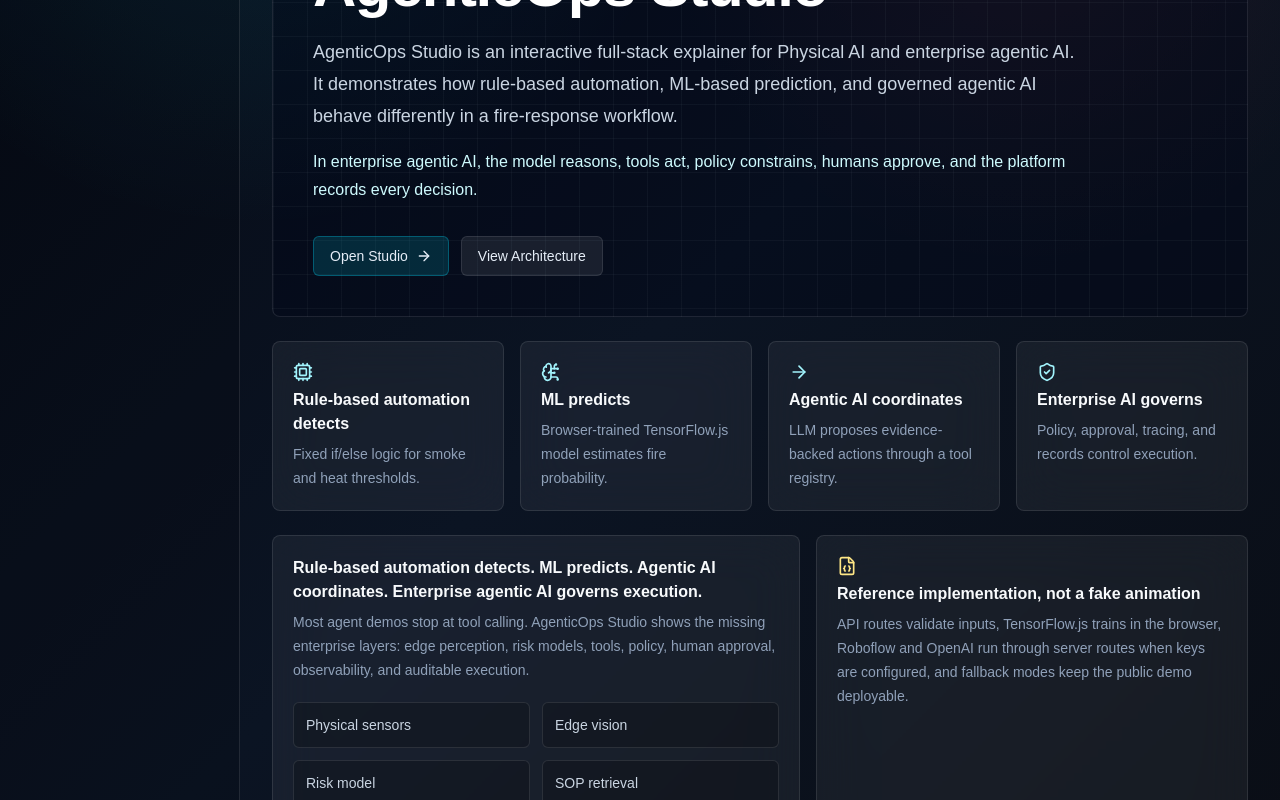
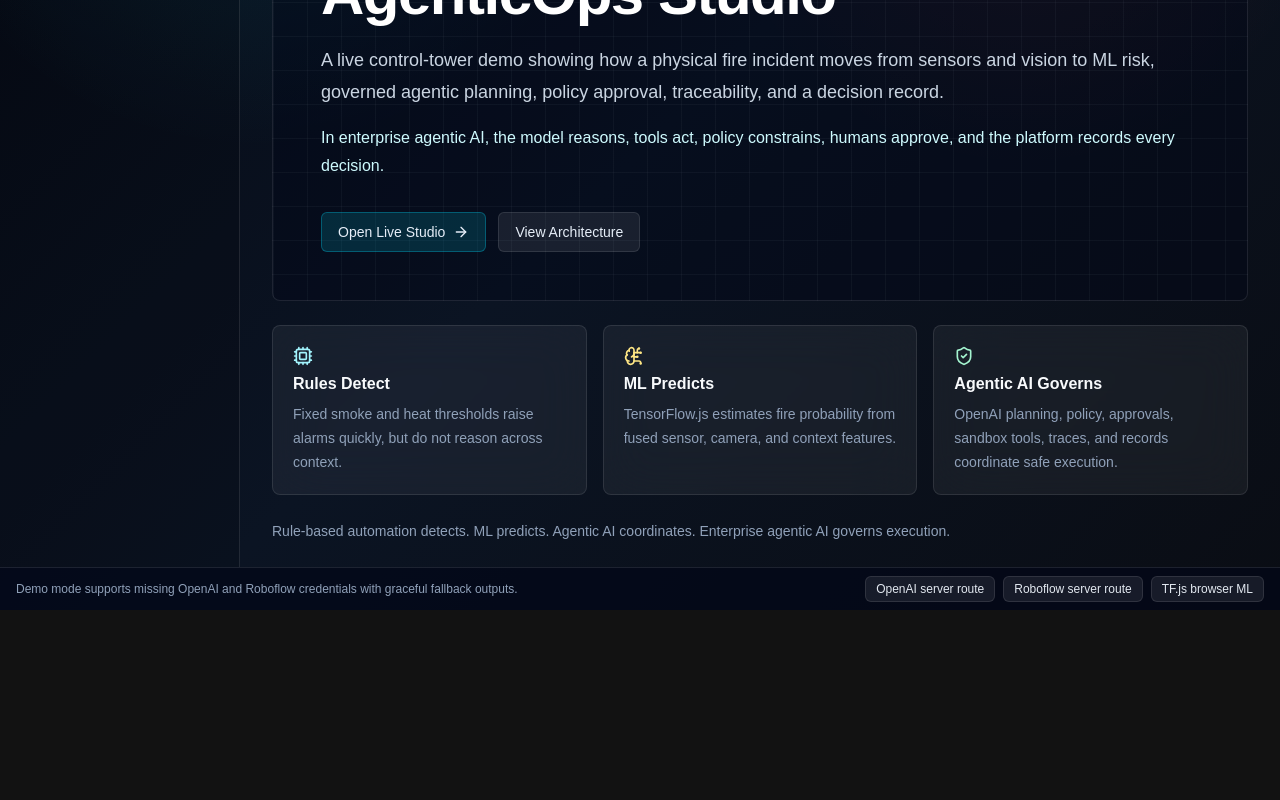
Before and after one commit to ajaycyril/agenticops-studio, a Next.js app: page / in a window 1280 px wide. Shown: the part 220-1020 px from the top of the page. After the commit the page ends 830 px from the top, so only its background shows below. Built offline with nearby package versions, Linux system fonts and the light colour scheme.

Commit message:
Simplify showcase UX and keep agentic depth focused

```diff
--- a/app/page.tsx
+++ b/app/page.tsx
@@ -1,35 +1,27 @@
 import Link from "next/link";
-import type { LucideIcon } from "lucide-react";
-import { ArrowRight, BrainCircuit, Cpu, FileJson, ShieldCheck } from "lucide-react";
+import { ArrowRight, BrainCircuit, Cpu, ShieldCheck } from "lucide-react";
 import { AppShell } from "@/components/layout/AppShell";
 import { Badge } from "@/components/ui/badge";
 import { Button } from "@/components/ui/button";
-import { Card, CardContent, CardDescription, CardHeader, CardTitle } from "@/components/ui/card";
+import { Card, CardDescription, CardHeader, CardTitle } from "@/components/ui/card";
 import { ENTERPRISE_LINE, PRODUCT_THESIS } from "@/lib/constants";
 
 export default function HomePage() {
-  const cards: Array<[string, string, LucideIcon]> = [
-    ["Rule-based automation detects", "Fixed if/else logic for smoke and heat thresholds.", Cpu],
-    ["ML predicts", "Browser-trained TensorFlow.js model estimates fire probability.", BrainCircuit],
-    ["Agentic AI coordinates", "LLM proposes evidence-backed actions through a tool registry.", ArrowRight],
-    ["Enterprise AI governs", "Policy, approval, tracing, and records control execution.", ShieldCheck]
-  ];
-
   return (
     <AppShell>
-      <section className="glass-grid overflow-hidden rounded-lg border border-white/10 bg-slate-950/40 p-6 md:p-10">
-        <div className="max-w-4xl">
+      <section className="glass-grid overflow-hidden rounded-lg border border-white/10 bg-slate-950/40 p-6 md:p-12">
+        <div className="max-w-5xl">
           <Badge className="border-cyan-300/30 bg-cyan-300/10 text-cyan-100">Physical AI fire-response reference implementation</Badge>
-          <h1 className="mt-6 text-4xl font-semibold tracking-tight text-white md:text-6xl">AgenticOps Studio</h1>
-          <p className="mt-5 max-w-3xl text-lg leading-8 text-slate-300">
-            AgenticOps Studio is an interactive full-stack explainer for Physical AI and enterprise agentic AI. It demonstrates how
-            rule-based automation, ML-based prediction, and governed agentic AI behave differently in a fire-response workflow.
+          <h1 className="mt-6 max-w-4xl text-4xl font-semibold tracking-tight text-white md:text-6xl">AgenticOps Studio</h1>
+          <p className="mt-5 max-w-4xl text-lg leading-8 text-slate-300">
+            A live control-tower demo showing how a physical fire incident moves from sensors and vision to ML risk, governed agentic
+            planning, policy approval, traceability, and a decision record.
           </p>
-          <p className="mt-4 max-w-3xl text-base leading-7 text-cyan-100">{ENTERPRISE_LINE}</p>
+          <p className="mt-4 max-w-4xl text-base leading-7 text-cyan-100">{ENTERPRISE_LINE}</p>
           <div className="mt-8 flex flex-wrap gap-3">
             <Button asChild>
               <Link href="/studio">
-                Open Studio <ArrowRight className="h-4 w-4" />
+                Open Live Studio <ArrowRight className="h-4 w-4" />
               </Link>
             </Button>
             <Button asChild variant="secondary">
@@ -39,48 +31,31 @@
         </div>
       </section>
 
-      <section className="mt-6 grid gap-4 md:grid-cols-4">
-        {cards.map(([title, body, Icon]) => (
-          <Card key={String(title)}>
-            <CardHeader>
-              <Icon className="h-5 w-5 text-cyan-200" />
-              <CardTitle>{title}</CardTitle>
-              <CardDescription>{body}</CardDescription>
-            </CardHeader>
-          </Card>
-        ))}
-      </section>
-
-      <section className="mt-6 grid gap-4 lg:grid-cols-[1.1fr_.9fr]">
-        <Card>
+      <section className="mt-6 grid gap-4 md:grid-cols-3">
+        <Card className="shadow-none">
           <CardHeader>
-            <CardTitle>{PRODUCT_THESIS}</CardTitle>
-            <CardDescription>
-              Most agent demos stop at tool calling. AgenticOps Studio shows the missing enterprise layers: edge perception, risk models,
-              tools, policy, human approval, observability, and auditable execution.
-            </CardDescription>
+            <Cpu className="h-5 w-5 text-cyan-200" />
+            <CardTitle>Rules Detect</CardTitle>
+            <CardDescription>Fixed smoke and heat thresholds raise alarms quickly, but do not reason across context.</CardDescription>
           </CardHeader>
-          <CardContent className="grid gap-3 text-sm text-slate-300 sm:grid-cols-2">
-            {["Physical sensors", "Edge vision", "Risk model", "SOP retrieval", "Policy engine", "Human approvals", "Sandbox tools", "Decision records"].map(
-              (item) => (
-                <div key={item} className="rounded-md border border-white/10 bg-black/20 p-3">
-                  {item}
-                </div>
-              )
-            )}
-          </CardContent>
         </Card>
-        <Card>
+        <Card className="shadow-none">
           <CardHeader>
-            <FileJson className="h-5 w-5 text-amber-200" />
-            <CardTitle>Reference implementation, not a fake animation</CardTitle>
-            <CardDescription>
-              API routes validate inputs, TensorFlow.js trains in the browser, Roboflow and OpenAI run through server routes when keys are
-              configured, and fallback modes keep the public demo deployable.
-            </CardDescription>
+            <BrainCircuit className="h-5 w-5 text-amber-200" />
+            <CardTitle>ML Predicts</CardTitle>
+            <CardDescription>TensorFlow.js estimates fire probability from fused sensor, camera, and context features.</CardDescription>
+          </CardHeader>
+        </Card>
+        <Card className="shadow-none">
+          <CardHeader>
+            <ShieldCheck className="h-5 w-5 text-emerald-200" />
+            <CardTitle>Agentic AI Governs</CardTitle>
+            <CardDescription>OpenAI planning, policy, approvals, sandbox tools, traces, and records coordinate safe execution.</CardDescription>
           </CardHeader>
         </Card>
       </section>
+
+      <p className="mt-6 max-w-4xl text-sm leading-6 text-slate-400">{PRODUCT_THESIS}</p>
     </AppShell>
   );
 }
--- a/components/studio/StudioShell.tsx
+++ b/components/studio/StudioShell.tsx
@@ -149,6 +149,20 @@
   primaryAction: () => void;
   secondaryAction?: () => void;
   secondaryLabel?: string;
+};
+
+type PlatformSignal = {
+  label: string;
+  value: string;
+  detail: string;
+  status: CapabilityStage["status"];
+};
+
+type LifecycleStage = {
+  title: string;
+  owner: string;
+  status: CapabilityStage["status"];
+  detail: string;
 };
 
 function pct(value: number) {
@@ -880,77 +894,6 @@
     { id: "e6", source: "policy", target: "human" },
     { id: "e7", source: "human", target: "tools" }
   ];
-  const capabilityStages: CapabilityStage[] = [
-    {
-      id: "scenario",
-      title: "Physical incident",
-      tab: "scenario",
-      status: "complete",
-      signal: `${incident.scenarioName}: ${incident.smokePpm} ppm smoke, ${incident.temperatureC} C heat`,
-      result: "Physical state is loaded and editable.",
-      actionLabel: "Tune scenario",
-      action: () => setActiveTab("scenario")
-    },
-    {
-      id: "vision",
-      title: "Edge vision",
-      tab: "vision",
-      status: visionRunning ? "pending" : visionResult ? "complete" : "ready",
-      signal: visionResult ? `${visionResult.provider}: smoke ${pct(visionResult.maxSmokeConfidence)}, fire ${pct(visionResult.maxFireConfidence)}` : "Camera evidence not attached yet.",
-      result: visionResult ? `${visionResult.detections.length} detections joined incident state.` : "Run the vision model to update camera confidence.",
-      actionLabel: visionRunning ? "Running..." : "Run vision",
-      action: () => {
-        setActiveTab("vision");
-        void runVision();
-      }
-    },
-    {
-      id: "ml",
-      title: "ML risk",
-      tab: "ml",
-      status: training ? "pending" : mlResult ? "complete" : "ready",
-      signal: `${pct(mlResult.fireProbability)} probability, ${mlResult.riskLevel} risk`,
-      result: model ? "Using trained TensorFlow.js model." : "Using deterministic baseline until a browser model is trained.",
-      actionLabel: "Predict risk",
-      action: () => {
-        setActiveTab("ml");
-        void runPrediction();
-      }
-    },
-    {
-      id: "agent",
-      title: "Agentic planner",
-      tab: "workflow",
-      status: agentRunning ? "pending" : agenticResult ? "complete" : "attention",
-      signal: agenticResult ? `${agentProvider} planner proposed ${agenticResult.proposedActions.length} actions` : "Planner has not produced an action plan.",
-      result: agenticResult ? agenticResult.riskAssessment.reason : "Run planner to coordinate evidence, SOP, policy, and tools.",
-      actionLabel: agentRunning ? "Running..." : "Run planner",
-      action: () => {
-        setActiveTab("workflow");
-        void runAgent();
-      }
-    },
-    {
-      id: "approval",
-      title: "Governance gates",
-      tab: "approval",
-      status: policyDecisions.some((decision) => decision.requiresHumanApproval) ? "attention" : policyDecisions.length ? "complete" : "ready",
-      signal: `${policyDecisions.length} policy checks, ${policyDecisions.filter((decision) => decision.requiresHumanApproval).length} approvals`,
-      result: policyDecisions.length ? "Physical actions are blocked, allowed, or approval-gated." : "Policy appears after the planner proposes actions.",
-      actionLabel: "Review gates",
-      action: () => setActiveTab("approval")
-    },
-    {
-      id: "record",
-      title: "Audit record",
-      tab: "record",
-      status: decisionRecord ? "complete" : agenticResult && visionResult ? "attention" : "ready",
-      signal: decisionRecord ? decisionRecord.runId : "No decision record written.",
-      result: decisionRecord ? "Inputs, models, policy, approvals, and trace are captured." : "Write record after vision and planner run.",
-      actionLabel: "Open record",
-      action: () => setActiveTab("record")
-    }
-  ];
   const demoPathSteps: DemoPathStep[] = [
     {
       title: "Pick the incident",
@@ -1085,7 +1028,90 @@
       secondaryLabel: "Open Trace"
     }
   ];
-
+  const platformSignals: PlatformSignal[] = [
+    {
+      label: "LLM runtime",
+      value: agentRunStatus.runtime === "not-run" ? (health?.openaiConfigured ? "OpenAI ready" : "Fallback ready") : agentRunStatus.runtime,
+      detail: health?.openaiConfigured
+        ? `${health.openaiModel}, ${health.openaiMaxOutputTokens} output-token cap, ${health.openaiMaxAgentCallsPerRun} call/run`
+        : "Deterministic governed fallback keeps demos running without quota.",
+      status: agentRunStatus.status === "running" ? "pending" : health?.openaiConfigured ? "complete" : "attention"
+    },
+    {
+      label: "Schema guardrail",
+      value: "Zod validated",
+      detail: "Agent output must match AgenticResult before policy or tools consume it.",
+      status: agenticResult ? "complete" : "ready"
+    },
+    {
+      label: "Policy engine",
+      value: `${policyDecisions.length} checks`,
+      detail: `${policyDecisions.filter((decision) => decision.blocked).length} blocked, ${policyDecisions.filter((decision) => decision.requiresHumanApproval).length} approval-gated`,
+      status: policyDecisions.length ? (policyDecisions.some((decision) => decision.requiresHumanApproval) ? "attention" : "complete") : "ready"
+    },
+    {
+      label: "Tool boundary",
+      value: `${tools.filter((tool) => tool.executionMode === "sandbox").length} sandbox`,
+      detail: "Physical tools are contract-defined and sandboxed by default.",
+      status: "complete"
+    },
+    {
+      label: "Trace events",
+      value: String(trace.length),
+      detail: "Every major run step emits structured observability data.",
+      status: trace.length > 4 ? "complete" : "ready"
+    },
+    {
+      label: "Decision record",
+      value: decisionRecord ? "written" : "not written",
+      detail: decisionRecord ? decisionRecord.runId : "Write a record after the planner runs.",
+      status: decisionRecord ? "complete" : agenticResult ? "attention" : "ready"
+    }
+  ];
+  const lifecycleStages: LifecycleStage[] = [
+    {
+      title: "Evidence fusion",
+      owner: "Triage + Vision Context",
+      status: visionResult ? "complete" : "attention",
+      detail: visionResult ? `${visionResult.detections.length} detections joined sensor state.` : "Run vision to attach camera evidence."
+    },
+    {
+      title: "Risk reasoning",
+      owner: "Risk Agent",
+      status: mlResult ? "complete" : "ready",
+      detail: `${pct(mlResult.fireProbability)} probability from ${model ? "trained TensorFlow.js model" : "baseline predictor"}.`
+    },
+    {
+      title: "Structured planning",
+      owner: "OpenAI Agents SDK",
+      status: agentRunning ? "pending" : agenticResult ? "complete" : "attention",
+      detail: agenticResult ? `${agenticResult.proposedActions.length} action proposals with evidence.` : "Run planner to create governed proposals."
+    },
+    {
+      title: "Policy evaluation",
+      owner: "TypeScript policy engine",
+      status: policyDecisions.length ? "complete" : "ready",
+      detail: policyDecisions.length ? `${policyDecisions.length} checks over proposed physical actions.` : "Policy runs after action proposals exist."
+    },
+    {
+      title: "Human approval",
+      owner: "Demo operator",
+      status: policyDecisions.some((decision) => decision.requiresHumanApproval) ? "attention" : policyDecisions.length ? "complete" : "ready",
+      detail: `${policyDecisions.filter((decision) => decision.requiresHumanApproval).length} approval-gated actions.`
+    },
+    {
+      title: "Sandbox execution",
+      owner: "Safe tool executor",
+      status: agenticResult ? "complete" : "ready",
+      detail: "Drone, gate, and authority actions remain simulated in this public deployment."
+    },
+    {
+      title: "Audit closure",
+      owner: "Decision record",
+      status: decisionRecord ? "complete" : "attention",
+      detail: decisionRecord ? `${decisionRecord.trace.length} trace events captured.` : "Write a record to close the incident."
+    }
+  ];
   return (
     <div className="space-y-6">
       <motion.div initial={{ opacity: 0, y: 12 }} animate={{ opacity: 1, y: 0 }}>
@@ -1190,11 +1216,7 @@
       {message ? <Alert>{message}</Alert> : null}
       {guidedRunStatus.length ? (
         <Card className="shadow-none">
-          <CardHeader>
-            <CardTitle className="text-sm">Live Execution Status</CardTitle>
-            <CardDescription>End-to-end run telemetry for the current guided incident.</CardDescription>
-          </CardHeader>
-          <CardContent className="grid gap-2 sm:grid-cols-2 xl:grid-cols-3">
+          <CardContent className="grid gap-2 p-4 sm:grid-cols-2 xl:grid-cols-6">
             {guidedRunStatus.map((item) => (
               <div key={item.step} className="rounded-md border border-white/10 bg-black/20 p-3 text-xs">
                 <div className="flex items-center justify-between gap-3">
@@ -1217,90 +1239,6 @@
           </CardContent>
         </Card>
       ) : null}
-
-      <Card className="shadow-none">
-        <CardHeader>
-          <div className="flex flex-col gap-3 lg:flex-row lg:items-start lg:justify-between">
-            <div>
-              <Badge className="mb-3 w-fit border-amber-300/30 bg-amber-300/10 text-amber-100">Live showcase control board</Badge>
-              <CardTitle className="text-xl">What to click, what runs, what proof appears</CardTitle>
-              <CardDescription className="mt-2 max-w-3xl">
-                Use these four acts when showing the app. Each act has a live action and a visible proof point so the demo does not feel like a static dashboard.
-              </CardDescription>
-            </div>
-            <Button onClick={() => void runGuidedIncident()} className="min-h-12 lg:min-w-56">
-              <Route className="h-4 w-4" /> Run Full Guided Incident
-            </Button>
-          </div>
-        </CardHeader>
-        <CardContent className="grid gap-4 xl:grid-cols-4">
-          {showcaseActs.map((act) => {
-            const Icon = act.icon;
-            return (
-              <div
-                key={act.title}
-                className={`rounded-xl border p-4 ${activeTab === act.tab ? "border-cyan-300/70 bg-cyan-500/10" : "border-white/10 bg-black/20"}`}
-              >
-                <div className="flex items-start justify-between gap-3">
-                  <div className="flex items-center gap-2">
-                    <Icon className="h-4 w-4 text-cyan-200" />
-                    <h3 className="text-sm font-semibold text-slate-100">{act.title}</h3>
-                  </div>
-                  <Badge className={statusClass(act.status)}>{act.status}</Badge>
-                </div>
-                <p className="mt-3 text-xs leading-5 text-slate-400">{act.liveAction}</p>
-                <p className="mt-2 min-h-12 text-xs leading-5 text-cyan-100">Proof: {act.proof}</p>
-                <div className="mt-3 flex flex-wrap gap-2">
-                  {act.evidence.slice(0, 4).map((item) => (
-                    <Badge key={item} className="border-white/10 bg-white/5 text-slate-300">{item}</Badge>
-                  ))}
-                </div>
-                <div className="mt-4 grid gap-2">
-                  <Button size="sm" onClick={act.primaryAction}>
-                    {act.title.includes("Physical") ? "Open Scenario" : act.title.includes("Edge") ? "Run Vision" : act.title.includes("Agentic") ? "Run Planner" : "Write Record"}
-                  </Button>
-                  {act.secondaryAction ? (
-                    <Button size="sm" variant="secondary" onClick={act.secondaryAction}>
-                      {act.secondaryLabel}
-                    </Button>
-                  ) : null}
-                </div>
-              </div>
-            );
-          })}
-        </CardContent>
-      </Card>
-
-      <Card className="shadow-none">
-        <CardHeader>
-          <CardTitle className="text-sm">End-to-End Capability Pipeline</CardTitle>
-          <CardDescription>Each stage is executable and leaves evidence in the trace, policy panel, or decision record.</CardDescription>
-        </CardHeader>
-        <CardContent className="grid gap-3 md:grid-cols-2 xl:grid-cols-3">
-          {capabilityStages.map((stage, index) => (
-            <div key={stage.id} className="rounded-lg border border-white/10 bg-black/20 p-4">
-              <div className="flex items-start justify-between gap-3">
-                <div>
-                  <div className="text-[11px] uppercase text-slate-500">Stage {index + 1}</div>
-                  <button
-                    type="button"
-                    onClick={() => setActiveTab(stage.tab)}
-                    className="mt-1 text-left text-sm font-semibold text-slate-100 hover:text-cyan-100"
-                  >
-                    {stage.title}
-                  </button>
-                </div>
-                <Badge className={statusClass(stage.status)}>{stage.status}</Badge>
-              </div>
-              <p className="mt-3 text-xs leading-5 text-cyan-100">{stage.signal}</p>
-              <p className="mt-1 min-h-10 text-xs leading-5 text-slate-400">{stage.result}</p>
-              <Button size="sm" variant="secondary" onClick={stage.action} className="mt-3 w-full">
-                {stage.actionLabel}
-              </Button>
-            </div>
-          ))}
-        </CardContent>
-      </Card>
 
       <Tabs value={activeTab} onValueChange={(value) => setActiveTab(value as StudioTab)}>
         <TabsList>
@@ -1890,6 +1828,68 @@
         </TabsContent>
 
         <TabsContent value="workflow">
+          <div className="space-y-4">
+            <Card className="shadow-none">
+              <CardHeader>
+                <div className="flex flex-col gap-3 lg:flex-row lg:items-start lg:justify-between">
+                  <div>
+                    <Badge className="mb-3 w-fit border-emerald-300/30 bg-emerald-300/10 text-emerald-100">Agentic control plane cockpit</Badge>
+                    <CardTitle>Reasoning is only one layer of the platform</CardTitle>
+                    <CardDescription className="mt-2 max-w-4xl">
+                      A production agentic system needs runtime caps, schema validation, policy checks, approval gates, tool contracts,
+                      traces, and decision records. This cockpit shows those platform controls as live state.
+                    </CardDescription>
+                  </div>
+                  <div className="grid gap-2 sm:grid-cols-2 lg:min-w-96">
+                    <Button onClick={() => void runAgent()} disabled={agentRunning} className="min-h-11">
+                      <Workflow className="h-4 w-4" /> {agentRunning ? "Planner Running..." : "Run Agentic Planner"}
+                    </Button>
+                    <Button variant="secondary" onClick={() => void runGuidedIncident()} className="min-h-11">
+                      <Route className="h-4 w-4" /> Run End-to-End
+                    </Button>
+                  </div>
+                </div>
+              </CardHeader>
+              <CardContent className="grid gap-3 md:grid-cols-2 xl:grid-cols-3">
+                {platformSignals.map((signal) => (
+                  <div key={signal.label} className="rounded-lg border border-white/10 bg-black/20 p-4">
+                    <div className="flex items-start justify-between gap-3">
+                      <div>
+                        <p className="text-xs uppercase text-slate-500">{signal.label}</p>
+                        <p className="mt-1 text-lg font-semibold text-slate-100">{signal.value}</p>
+                      </div>
+                      <Badge className={statusClass(signal.status)}>{signal.status}</Badge>
+                    </div>
+                    <p className="mt-2 text-xs leading-5 text-slate-400">{signal.detail}</p>
+                  </div>
+                ))}
+              </CardContent>
+            </Card>
+            <Card className="shadow-none">
+              <CardHeader>
+                <CardTitle className="text-base">Agentic Execution Lifecycle</CardTitle>
+                <CardDescription>Each step is a control boundary. The model can propose; the platform decides what may proceed.</CardDescription>
+              </CardHeader>
+              <CardContent className="grid gap-3 xl:grid-cols-7">
+                {lifecycleStages.map((stage, index) => (
+                  <motion.div
+                    key={stage.title}
+                    initial={{ opacity: 0, y: 8 }}
+                    animate={{ opacity: 1, y: 0 }}
+                    transition={{ delay: index * 0.03 }}
+                    className="rounded-lg border border-white/10 bg-black/20 p-3"
+                  >
+                    <div className="flex items-start justify-between gap-2">
+                      <span className="text-[11px] uppercase text-slate-500">{index + 1}</span>
+                      <Badge className={statusClass(stage.status)}>{stage.status}</Badge>
+                    </div>
+                    <p className="mt-3 text-sm font-semibold text-slate-100">{stage.title}</p>
+                    <p className="mt-1 text-[11px] text-cyan-100">{stage.owner}</p>
+                    <p className="mt-2 text-xs leading-5 text-slate-400">{stage.detail}</p>
+                  </motion.div>
+                ))}
+              </CardContent>
+            </Card>
           <div className="grid gap-4 xl:grid-cols-[1fr_.9fr]">
             <Card>
               <CardHeader>
@@ -2043,6 +2043,7 @@
               ))}
             </div>
           </div>
+          </div>
         </TabsContent>
 
         <TabsContent value="tools">
```
Also changed, not shown: 1 other file (tests, documents, lock files or other folders).
